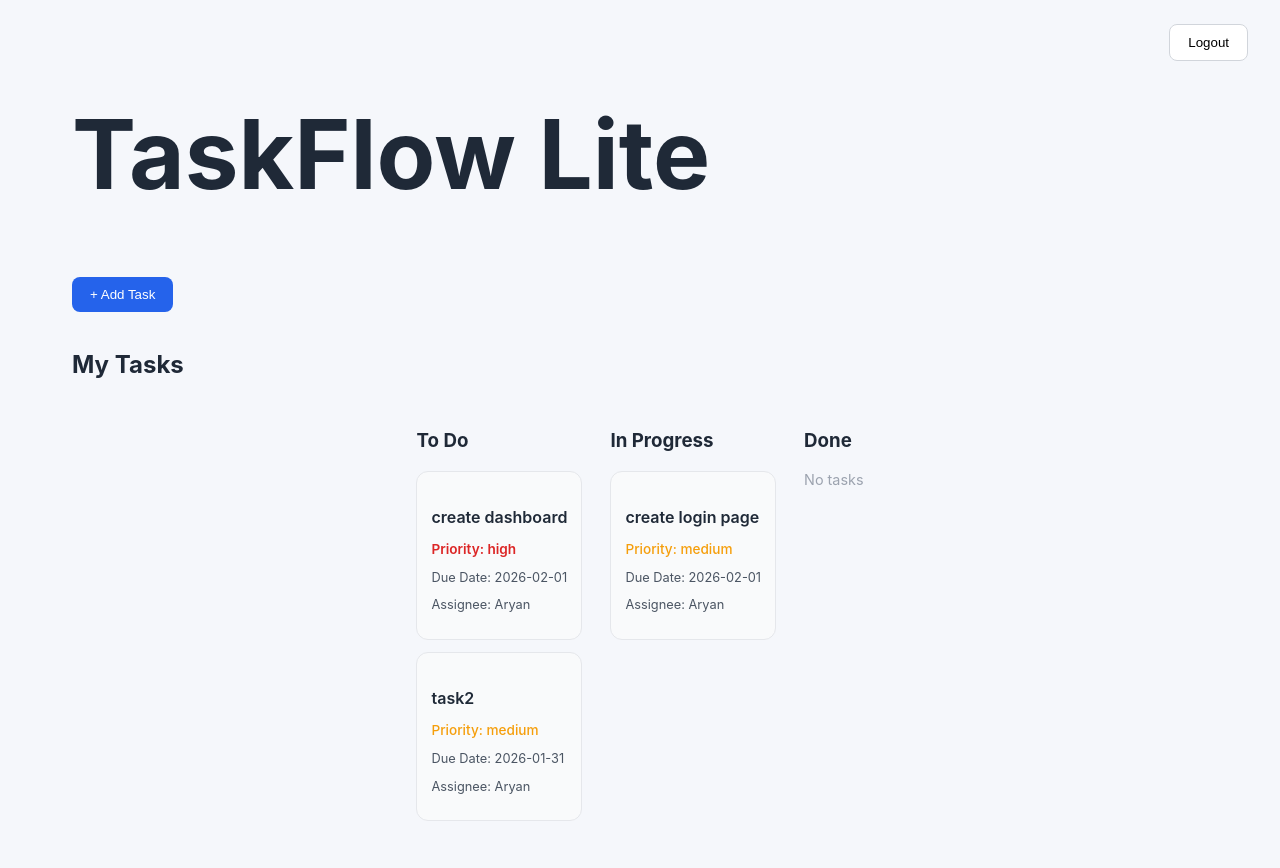
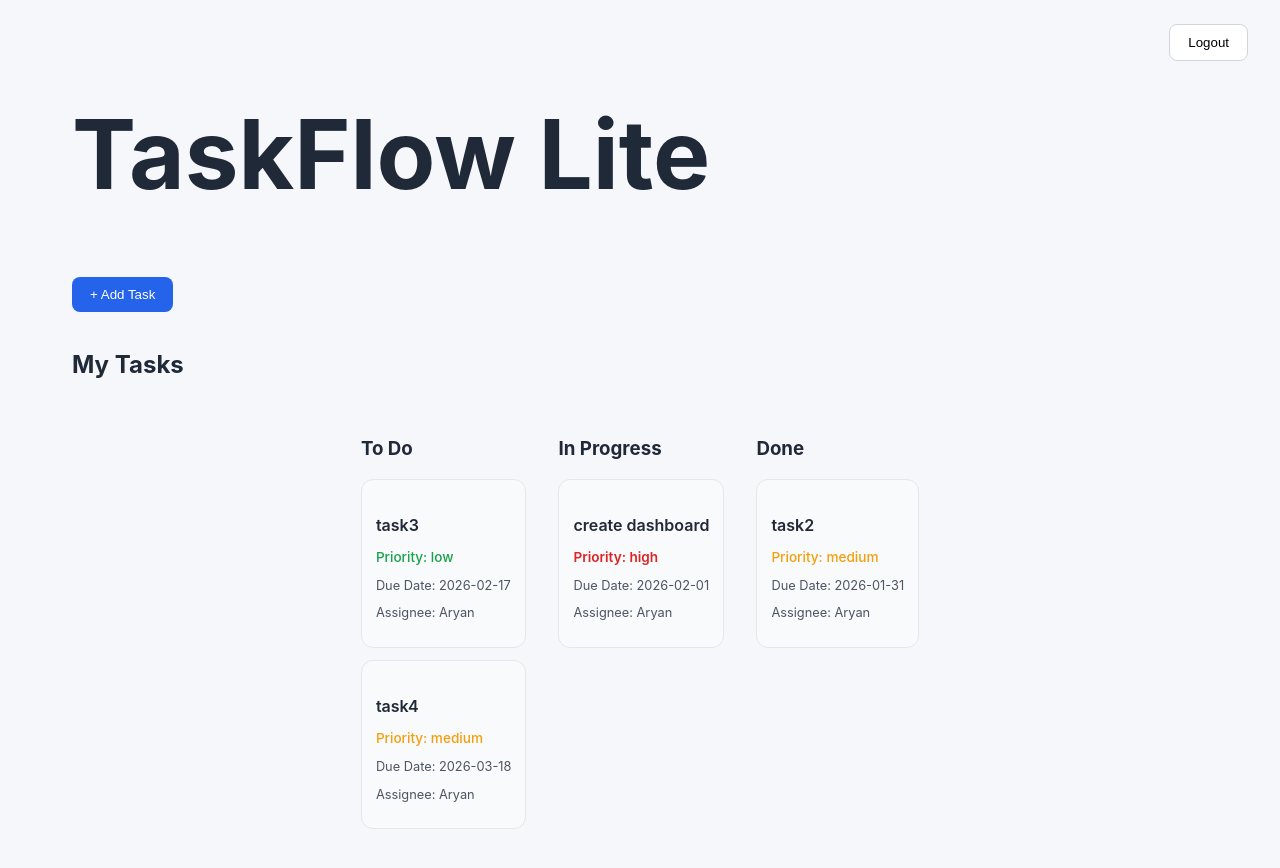
Before and after one commit to aryannP03/TASKFLOW_LITE, a React (Vite) app: page /dashboard in a window 1280 px wide. Both pictures are taken after typing "Sample", "Sample123" into the empty fields and a click on the input 28 px from the left and 55 px from the top of the page. Shown: the top 868 px of the page. Built offline with nearby package versions, Linux system fonts and the light colour scheme; data requests are answered from the project's data file.

Commit message:
add drag drop feature

```diff
--- a/db.json
+++ b/db.json
@@ -3,7 +3,7 @@
     {
       "id": "1",
       "title": "create dashboard",
-      "status": "todo",
+      "status": "progress",
       "priority": "high",
       "dueDate": "2026-02-01",
       "assignee": "Aryan"
@@ -21,6 +21,22 @@
       "title": "task2",
       "priority": "medium",
       "dueDate": "2026-01-31",
+      "status": "done",
+      "assignee": "Aryan"
+    },
+    {
+      "id": "c804",
+      "title": "task3",
+      "priority": "low",
+      "dueDate": "2026-02-17",
+      "status": "todo",
+      "assignee": "Aryan"
+    },
+    {
+      "id": "33b0",
+      "title": "task4",
+      "priority": "medium",
+      "dueDate": "2026-03-18",
       "status": "todo",
       "assignee": "Aryan"
     }
--- a/package.json
+++ b/package.json
@@ -11,6 +11,8 @@
   },
   "dependencies": {
     "@dnd-kit/core": "^6.3.1",
+    "@dnd-kit/sortable": "^10.0.0",
+    "@dnd-kit/utilities": "^3.2.2",
     "json-server": "^1.0.0-beta.5",
     "react": "^19.2.0",
     "react-dom": "^19.2.0",
--- a/src/App.css
+++ b/src/App.css
@@ -1,5 +1,9 @@
 * {
   box-sizing: border-box;
+}
+
+.task-card{
+  cursor: grab
 }
 
 body {
@@ -61,19 +65,32 @@ body {
 
 .board {
   display: flex;
-  gap: 28px;
   justify-content: center;
-  align-items: flex-start;
+  gap: 32px;
+  margin-top: 40px;
   width: 100%;
-  margin-top: 32px;
+
 }
 
 .column {
-  width: 320px;
+  width: 260px;
+  min-height: 420px;
   background: #ffffff;
-  border-radius: 14px;
-  padding: 18px;
-  box-shadow: 0 10px 25px rgba(0, 0, 0, 0.08);
+  border: 2px dashed #d0d7e2;
+  border-radius: 12px;
+  padding: 16px;
+  box-sizing: border-box;
+}
+.column.todo {
+  border-color: #3b82f6;
+}
+
+.column.progress {
+  border-color: #f59e0b;
+}
+
+.column.done {
+  border-color: #10b981;
 }
 
 .column h2 {
@@ -84,14 +101,22 @@ body {
 
 .column.todo h2 {
   color: #f59e0b;
+  background-color: #10b981;
+  border-color: #3b82f6;
+
 }
 
 .column.progress h2 {
   color: #3b82f6;
+  background-color: #10b981;
+  border-color: #f59e0b;
 }
 
 .column.done h2 {
   color: #10b981;
+  background-color: #10b981;
+  border-color: #10b981;
+
 }
 
 .empty-text {
--- a/src/features/dashboard/Dashboard.jsx
+++ b/src/features/dashboard/Dashboard.jsx
@@ -10,7 +10,7 @@ import TaskForm from "../tasks/TaskForm";
 function Dashboard() {
   const { logout } = useAuth();
   const navigate = useNavigate();
-  const { tasks, loading, error, addTask } = useTasks();
+  const { tasks, loading, error, addTask, setTasks } = useTasks();
   const [showPopup, setShowPopup] = useState(false);
 
   const handleLogout = () => {
@@ -53,7 +53,7 @@ function Dashboard() {
           )}
 
           {!loading && !error && tasks.length > 0 && (
-            <TaskBoard tasks={tasks} />
+            <TaskBoard tasks={tasks} setTasks={setTasks} />
           )}
 
           {showPopup && (
--- a/src/features/tasks/TaskBoard.jsx
+++ b/src/features/tasks/TaskBoard.jsx
@@ -1,15 +1,16 @@
 import React, { useMemo } from "react";
 import TaskColumn from "./TaskColumn";
-// import {DndContext} from '@dnd-kit/core';
+import {DndContext} from '@dnd-kit/core'
 
-function TaskBoard({ tasks }) {
+function TaskBoard({ tasks, setTasks }) {
+
   const todoTasks = useMemo(
     () => tasks.filter((task) => task.status === "todo"),
     [tasks]
   );
 
   const inProgressTasks = useMemo(
-    () => tasks.filter((task) => task.status === "in-progress"),
+    () => tasks.filter((task) => task.status === "progress"),
     [tasks]
   );
 
@@ -18,12 +19,42 @@ function TaskBoard({ tasks }) {
     [tasks]
   );
 
+  const handleDragEnd = async (event) => {
+    const {active, over } = event
+    if(!over) return
+
+    const newStatus = over.id
+    console.log("Dragged to:",over.id);
+
+
+    setTasks(prev =>
+      prev.map(task =>
+        (task.id === active.id) ? {...task, status: over.id} : task
+      )
+
+    )
+
+    try{
+      await fetch(`http://localhost:3000/tasks/${active.id}`, {
+        method: "PATCH",
+        headers: {
+          "Content-Type": "json",
+        },
+        body: JSON.stringify({ status: newStatus }),
+      })
+    }catch(err) {
+      console.error("Failed to update task", err)
+    }
+  }
+
   return (
-    <div className="board">
-      <TaskColumn title="To Do" tasks={todoTasks} type="todo" />
-      <TaskColumn title="In Progress" tasks={inProgressTasks} type="progresss"/>
-      <TaskColumn title="Done" tasks={doneTasks} type="done"/>
-    </div>
+    <DndContext onDragEnd={handleDragEnd}>
+      <div className="board">
+          <TaskColumn title="To Do" tasks={todoTasks} type="todo" />
+          <TaskColumn title="In Progress" tasks={inProgressTasks} type="progress"/>
+          <TaskColumn title="Done" tasks={doneTasks} type="done"/>
+      </div>
+    </DndContext>
   );
 }
 
--- a/src/features/tasks/TaskCard.jsx
+++ b/src/features/tasks/TaskCard.jsx
@@ -1,8 +1,20 @@
 import React from "react";
+import { useDraggable } from "@dnd-kit/core"
+
 
 function TaskCard({ task }) {
+
+  const { attributes, listeners, setNodeRef, transform } = useDraggable({
+    id: task.id,
+  })
+
   return (
-    <div className="task-card"
+    <div
+      ref={setNodeRef}
+      // style={style}
+      {...listeners}
+      {...attributes}
+      className="task-card"
     >
       <h4 className="task-title">{task.title}</h4>
       <p className={`priority ${task.priority}`}>Priority: {task.priority}</p>
--- a/src/features/tasks/TaskColumn.jsx
+++ b/src/features/tasks/TaskColumn.jsx
@@ -1,9 +1,14 @@
 import React from "react";
 import TaskCard from "./TaskCard";
+import { useDroppable } from "@dnd-kit/core"
 
 function TaskColumn({ title, tasks, type }) {
+
+  const{ setNodeRef } = useDroppable({
+    id: type,
+  })
   return (
-    <div className={`column${type}`}>
+    <div ref={setNodeRef} className={`column${type}`}>
       <h3>{title}</h3>
 
       {tasks.length === 0 && <p className="empty-text">No tasks</p>}
--- a/src/hooks/useTasks.js
+++ b/src/hooks/useTasks.js
@@ -34,10 +34,14 @@ export function useTasks() {
   const addTask = async (task) => {
     try{
       const response = await fetch(API_URL, {
-        method:"POST",
-        "Content-Type": "json",
-        body: JSON.stringify(task),
-      })
+
+          method:"POST",
+          headers: {
+            "Content-Type": "json",
+          },
+          body: JSON.stringify(task),
+        }
+      )
 
       if(!response.ok) {
         throw Error("Failed to add task")
@@ -45,7 +49,7 @@ export function useTasks() {
 
       const newTask = await response.json()
 
-      setTasks((prev) => [...tasks, newTask])
+      setTasks((prev) => [...prev, newTask])
     } catch (err) {
       setError(err.message || "Something went wrong")
     }
@@ -55,5 +59,6 @@ export function useTasks() {
     loading,
     error,
     addTask,
+    setTasks,
   };
 }
```
Also changed, not shown: 1 other file (tests, documents, lock files or other folders).
